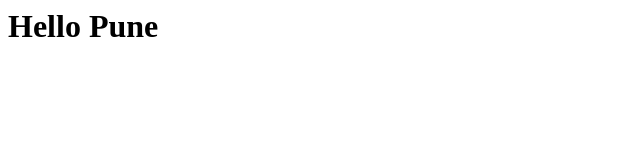
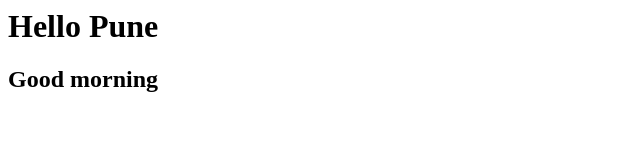
Before and after one commit to Yogita-25/Fresh-Start, a plain HTML site: page index.html in a window 1280 px wide. Shown: the whole page, without its empty margins (0-640 px from the left). Drawn offline with Linux system fonts and the light colour scheme.

Commit message:
first commit of trouble branch

```diff
--- a/index.html
+++ b/index.html
@@ -1 +1,2 @@
 <h1>Hello Pune</h1>
+<h2>Good morning</h2>
```
